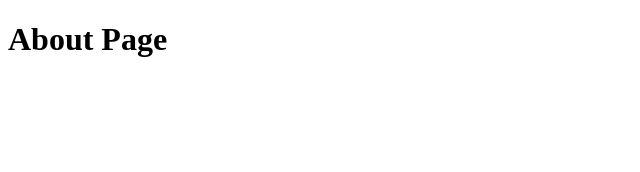
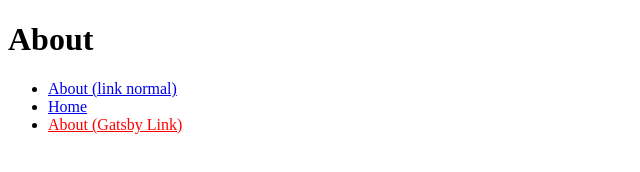
Before and after one commit to jorginhodev/gatsby-course, a Gatsby site: page /about in a window 1280 px wide. Shown: the whole page, without its empty margins (0-640 px from the left). Built offline with nearby package versions, Linux system fonts and the light colour scheme; Gatsby itself is replaced by a stand-in of ours.

Commit message:
Using gatsby-link

```diff
--- a/src/pages/about.js
+++ b/src/pages/about.js
@@ -1,5 +1,28 @@
 import React from "react"
+import { Link } from "gatsby"
 
-const Aboutpage = () => <h1>About Page</h1>
+import Layout from "../components/layout"
+import SEO from "../components/seo"
 
+const Aboutpage = () => (
+  <Layout>
+    <SEO title="About" />
+    <h1>About</h1>
+    <ul>
+      <li>
+        <a href="/about">About (link normal)</a>
+      </li>
+      <li>
+        <Link to="/" activeStyle={{ color: "red" }}>
+          Home
+        </Link>
+      </li>
+      <li>
+        <Link to="/about" activeStyle={{ color: "red" }}>
+          About (Gatsby Link)
+        </Link>
+      </li>
+    </ul>
+  </Layout>
+)
 export default Aboutpage
--- a/src/pages/index.js
+++ b/src/pages/index.js
@@ -1,4 +1,5 @@
 import React from "react"
+import { Link } from "gatsby"
 
 import Layout from "../components/layout"
 import SEO from "../components/seo"
@@ -7,6 +8,19 @@ const IndexPage = () => (
   <Layout>
     <SEO title="Home" />
     <h1>Home</h1>
+    <ul>
+      <li>
+        <a href="/about">About (link normal)</a>
+      </li>
+      <li>
+        <Link to="/" activeStyle={{ color: "red" }}>
+          Home
+        </Link>
+      </li>
+      <li>
+        <Link to="/about">About (Gatsby Link)</Link>
+      </li>
+    </ul>
   </Layout>
 )
 
```
